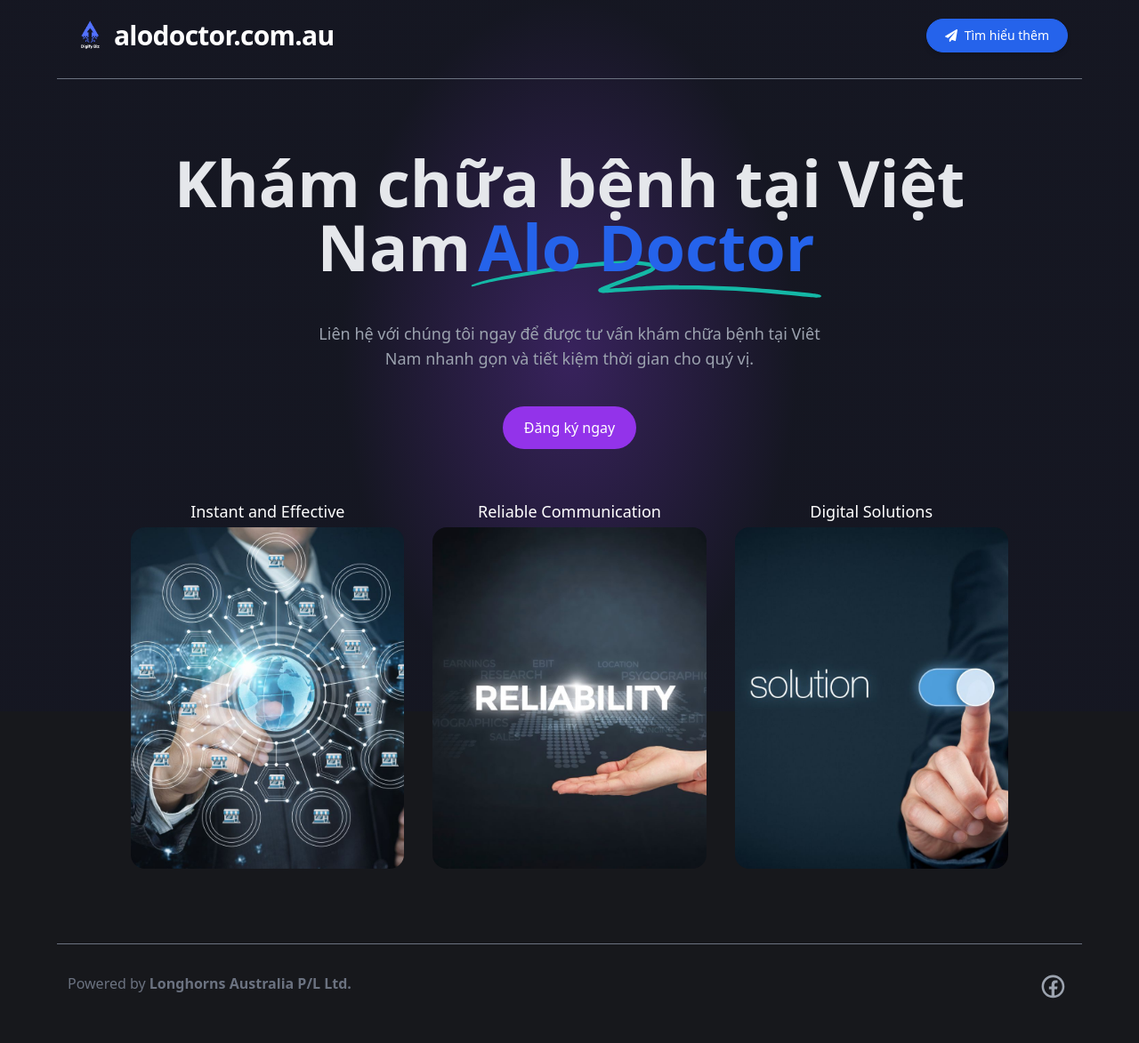
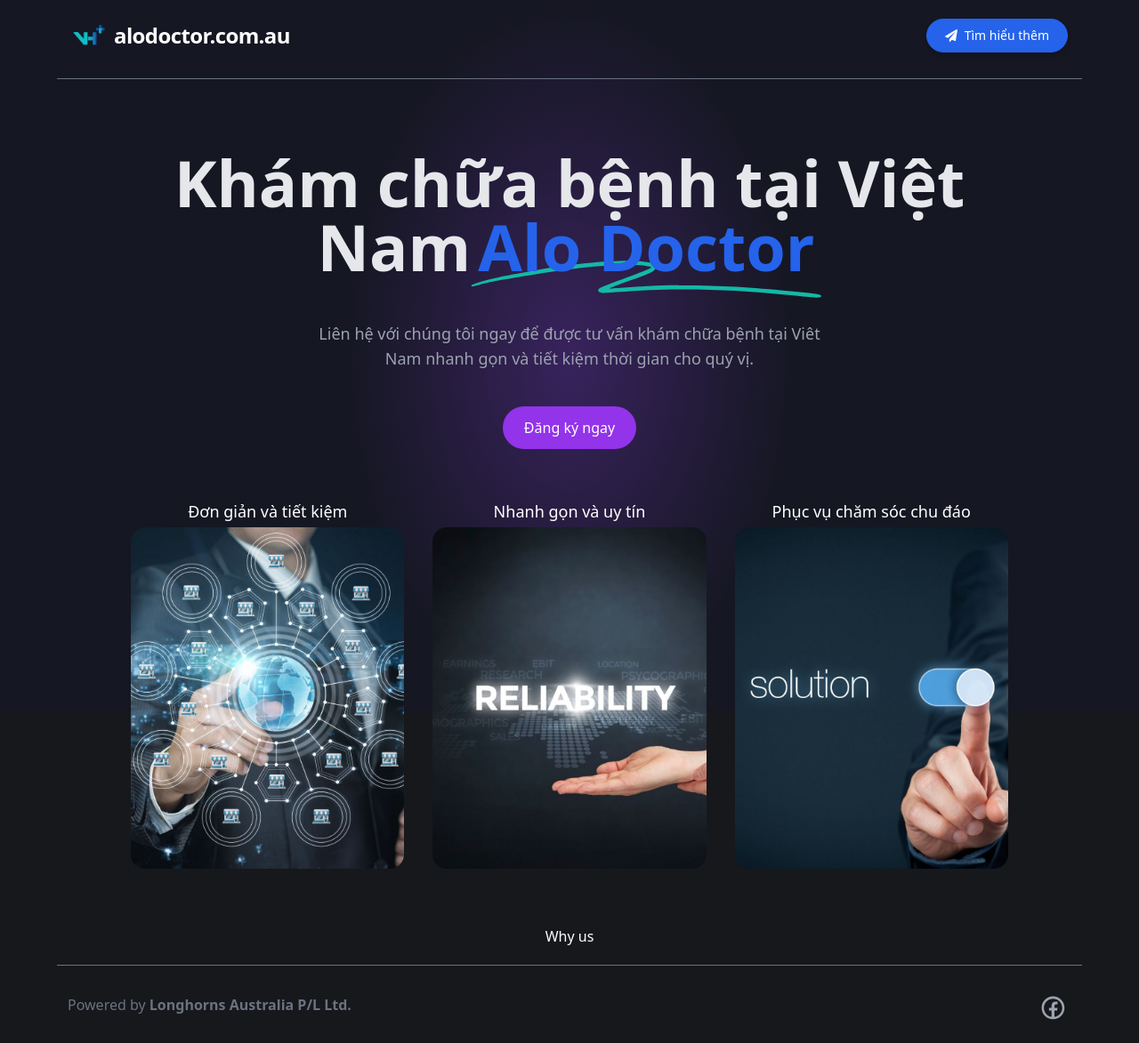
Before and after one commit to nddung2812/AloDoctor, a Next.js app: page / in a window 1280 px wide. Shown: the whole page at 89% size. Before the commit the page ends 1149 px from the top, so only its background shows below. Built offline with nearby package versions, Linux system fonts and the light colour scheme.

Commit message:
update logo and text" "

```diff
--- a/app/page.tsx
+++ b/app/page.tsx
@@ -3,6 +3,7 @@
 import Footer from "../components/Footer";
 import Header from "../components/Header";
 import SquigglyLines from "../components/SquigglyLines";
+import WhyUs from "../components/WhyUs";
 
 export default function HomePage() {
   return (
@@ -29,7 +30,7 @@
           <div className="flex flex-col space-y-10 mt-4 mb-16">
             <div className="flex sm:space-x-8 sm:flex-row flex-col">
               <div>
-                <h2 className="mb-1 font-medium text-lg">Instant and Effective</h2>
+                <h2 className="mb-1 font-medium text-lg">Đơn giản và tiết kiệm</h2>
                 <Image
                   alt="Original photo of a room with roomGPT.io"
                   src="/global.jpg"
@@ -39,7 +40,7 @@
                 />
               </div>
               <div className="sm:mt-0 mt-8">
-                <h2 className="mb-1 font-medium text-lg">Reliable Communication</h2>
+                <h2 className="mb-1 font-medium text-lg">Nhanh gọn và uy tín</h2>
                 <Image
                   alt="Generated photo of a room with roomGPT.io"
                   width={400}
@@ -49,7 +50,7 @@
                 />
               </div>
               <div className="sm:mt-0 mt-8">
-                <h2 className="mb-1 font-medium text-lg">Digital Solutions</h2>
+                <h2 className="mb-1 font-medium text-lg">Phục vụ chăm sóc chu đáo</h2>
                 <Image
                   alt="Generated photo of a room with roomGPT.io"
                   width={400}
@@ -61,6 +62,7 @@
             </div>
           </div>
         </div>
+        <WhyUs />
       </main>
       <Footer />
     </div>
--- a/app/register/page.tsx
+++ b/app/register/page.tsx
@@ -12,7 +12,6 @@
 import 'react-toastify/dist/ReactToastify.css';
 import { yupResolver } from '@hookform/resolvers/yup';
 import * as yup from 'yup';
-import axios from "axios";
 import emailjs from '@emailjs/browser';
 
 
--- a/components/Header.tsx
+++ b/components/Header.tsx
@@ -1,7 +1,7 @@
 import Image from "next/image";
 import Link from "next/link";
 import { FaPaperPlane } from 'react-icons/fa';
-import logoWhitetext from '../styles/assets/logoWhitetext.png'
+import VHLogoSquare from '../public/VHLogoSquare.png'
 
 export default function Header() {
   return (
@@ -9,12 +9,12 @@
       <Link href="/" className="flex items-center space-x-2">
         <Image
           alt="header text"
-          src={logoWhitetext}
+          src={VHLogoSquare}
           className="sm:w-10 sm:h-10 w-12 h-12"
           width={2000}
           height={2000}
         />
-        <h1 className="sm:text-3xl text-xl font-bold ml-2 tracking-tight">
+        <h1 className="sm:text-2xl text-xl font-bold ml-2 tracking-tight">
           alodoctor.com.au
         </h1>
       </Link>
--- /dev/null
+++ b/components/WhyUs.tsx
@@ -0,0 +1,11 @@
+import React from 'react';
+
+const WhyUs = () => {
+  return (
+    <div>
+      Why us
+    </div>
+  );
+}
+
+export default WhyUs;
```
